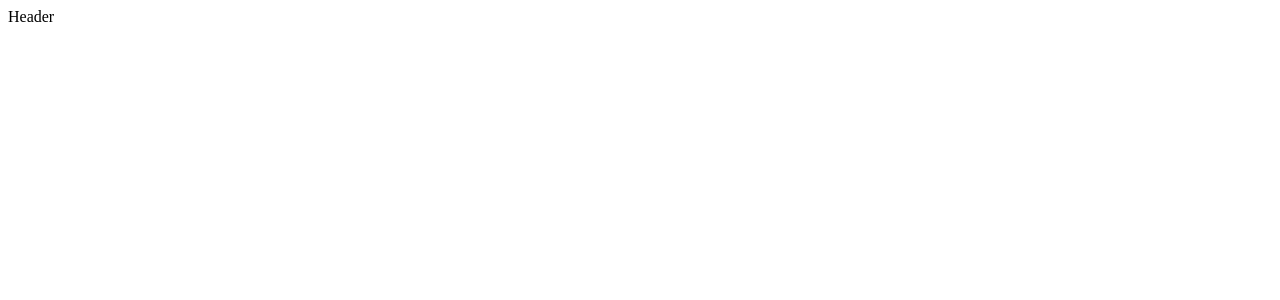
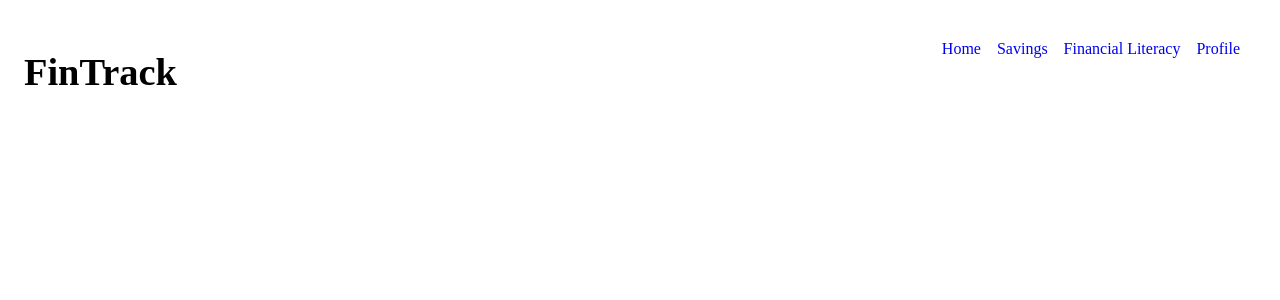
Before and after one commit to Efosa-3012/FinTrack, a React (Create React App) app in the folder fin-track/: page / in a window 1280 px wide. Shown: the top 300 px of the page. Built offline with nearby package versions, Linux system fonts and the light colour scheme.

Commit message:
setting up the routes

```diff
--- a/fin-track/package.json
+++ b/fin-track/package.json
@@ -8,8 +8,9 @@
     "@testing-library/user-event": "^13.5.0",
     "react": "^18.2.0",
     "react-dom": "^18.2.0",
+    "react-router-dom": "^6.10.0",
     "react-scripts": "5.0.1",
-
+    "sass": "^1.62.0",
     "scss": "^0.2.4",
     "web-vitals": "^2.1.4"
   },
--- a/fin-track/src/App.js
+++ b/fin-track/src/App.js
@@ -1,12 +1,18 @@
 import Home from "./pages/home/Home";
-
+import { BrowserRouter as Router, Route, Routes } from 'react-router-dom';
 
 function App() {
   return (
-    <div className="App">
-      <Home/>
-    </div>
+    <Routes>
+      <Route path="/" element={<Home/>}/>
+      {/* <Route path="/" element={<Home/>}/>
+      <Route path="/" element={<Home/>}/> */}
+      {/* <Route path="/" element={<FinancialLiteracy/>}/> */}
+    </Routes>
+
   );
+
+
 }
 
 export default App;
--- a/fin-track/src/components/header/Header.jsx
+++ b/fin-track/src/components/header/Header.jsx
@@ -1,9 +1,31 @@
-import React from 'react'
+import React from "react";
+import { Link } from "react-router-dom";
+import "./Header.scss"
 
 const Header = () => {
   return (
-    <div>Header</div>
-  )
-}
+    <div className="header">
+      <div className="header-logo">
+        <h1>FinTrack</h1>
+      </div>
+      <div className="navbar">
+        <ul>
+          <li>
+            <Link to={"/"}>Home</Link>
+          </li>
+          <li>
+            <Link to={"/"}>Savings</Link>
+          </li>
+          <li>
+            <Link to={"/"}>Financial Literacy</Link>
+          </li>
+          <li>
+            <Link to={"/"}>Profile</Link>
+          </li>
+        </ul>
+      </div>
+    </div>
+  );
+};
 
-export default Header
+export default Header;
--- a/fin-track/src/components/header/Header.scss
+++ b/fin-track/src/components/header/Header.scss
@@ -0,0 +1,21 @@
+.header{
+    display: flex;
+    flex-direction: row;
+    justify-content: space-between;
+    padding:1rem;
+    height: 15vh;
+    .header-logo{
+        font-size: 1.2rem;
+    }
+    .navbar ul{
+        display: flex;
+        flex-direction: row;
+        text-decoration: none;
+        list-style: none;
+
+    }
+    .navbar ul li a{
+        text-decoration: none;
+        padding-right: 1rem;
+    }
+}
--- a/fin-track/src/index.js
+++ b/fin-track/src/index.js
@@ -1,13 +1,16 @@
 import React from 'react';
 import ReactDOM from 'react-dom/client';
 import App from './App';
+import { BrowserRouter as Router, Route, Routes } from 'react-router-dom';
 
 
 
 
 const root = ReactDOM.createRoot(document.getElementById('root'));
 root.render(
+<Router>
   <React.StrictMode>
     <App />
   </React.StrictMode>
+</Router>
 );
```
Also changed, not shown: 1 other file (tests, documents, lock files or other folders).
